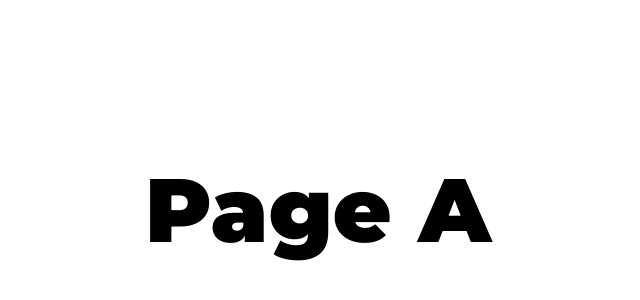
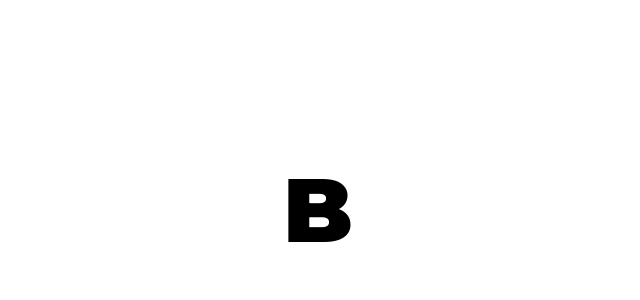
Before and after one commit to drillprop/react-spring-pagetransitions, a React (Create React App) app: page / in a window 1280 px wide. Shown: the part 190-490 px from the top of the page, without its empty margins (322-962 px from the left). Built offline with nearby package versions, Linux system fonts and the light colour scheme.

Commit message:
add links on PageA and PageB

```diff
--- a/src/components/PageA.tsx
+++ b/src/components/PageA.tsx
@@ -1,7 +1,14 @@
 import React, { FC } from 'react';
+import { Link } from 'react-router-dom';
+import styled from 'styled-components';
+
+const StyledLink = styled(Link)`
+  text-decoration: none;
+  color: inherit;
+`;
 
 const PageA: FC = () => {
-  return <div>Page A</div>;
+  return <StyledLink to='/b'>B</StyledLink>;
 };
 
 export default PageA;
--- a/src/components/PageB.tsx
+++ b/src/components/PageB.tsx
@@ -1,7 +1,14 @@
 import React, { FC } from 'react';
+import { Link } from 'react-router-dom';
+import styled from 'styled-components';
+
+const StyledLink = styled(Link)`
+  text-decoration: none;
+  color: inherit;
+`;
 
 const PageB: FC = () => {
-  return <div>Page B</div>;
+  return <StyledLink to='/'>A</StyledLink>;
 };
 
 export default PageB;
```
